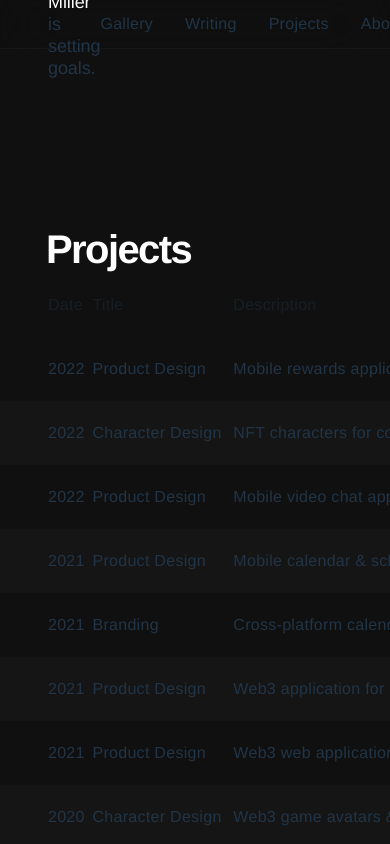
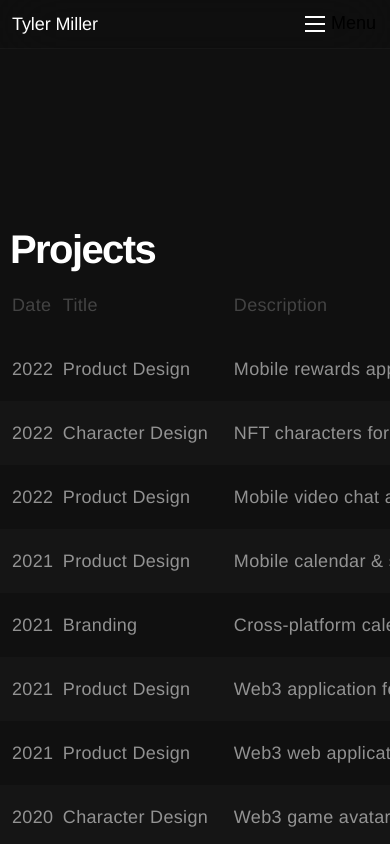
Before and after one commit to tlrmlr/pf2, a SvelteKit app in the folder app/: page /projects in a window 390 px wide. Shown: the top 844 px of the page. Built offline with nearby package versions, Linux system fonts and the light colour scheme.

Commit message:
moving on to mobile responsive behavior

```diff
--- a/app/src/app.css
+++ b/app/src/app.css
@@ -12,7 +12,7 @@
   background-color: rgba(16,16,16,1.0);
 
   font-family: Helvetica, Arial, sans-serif;
-  font-size: 16px;
+  font-size: 18px;
   letter-spacing: 0.018em;
   line-height: 1.5em;
   font-weight: 400;
@@ -94,7 +94,6 @@ p {
   margin: 0;
   padding: 0;
   max-width: var(--rag);
-  font-size: 18px;
   line-height: 22px;
   letter-spacing: -0.005em;
 }
@@ -133,10 +132,18 @@ a:hover, a:visited, a:focus, a:focus-visible {
 
 @media (prefers-color-scheme: light) {
   :root {
-    color: #213547;
-    background-color: #ffffff;
-  }
-  button {
-    background-color: #f9f9f9;
+
   }
 }
+
+@media (max-width: 700px) {
+  :root {
+    --padding: 24px;
+  }
+}
+
+@media (max-width: 420px) {
+  :root {
+    --padding: 12px;
+  }
+}
--- a/app/src/routes/Nav.svelte
+++ b/app/src/routes/Nav.svelte
@@ -1,10 +1,18 @@
 <script>
+    import Menu from '$lib/images/menu.svg';
     import { expressionArray } from './data.js';
 
     let chosenExpression = expressionArray[Math.floor(expressionArray.length*Math.random())];
 
     function chooseExpression() {
         chosenExpression = expressionArray[Math.floor(expressionArray.length*Math.random())];
+    }
+
+    let menuToggled = false;
+
+    function toggleMenu() {
+        menuToggled = !menuToggled;
+        console.log("flipped to " + menuToggled);
     }
 </script>
 
@@ -15,13 +23,24 @@
         <span>{chosenExpression}</span>
     </p>
     <nav>
-        <button id="menu-hamburger">Reveal</button>
+        <button id="menu-hamburger" on:click={toggleMenu}>
+            <img src={Menu} alt=""/>
+            <span>Menu</span>
+        </button>
         <ul class="navlinks">
             <li><a on:click={chooseExpression} href="/">Gallery</a></li>
             <li><a on:click={chooseExpression} href="/writing">Writing</a></li>
             <li><a on:click={chooseExpression} href="/projects">Projects</a></li>
             <li><a on:click={chooseExpression} href="/about">About</a></li>
         </ul>
+        {#if menuToggled === true}
+            <ul class="mobilinks">
+                <li><a on:click={toggleMenu} href="/">Gallery</a></li>
+                <li><a on:click={toggleMenu} href="/writing">Writing</a></li>
+                <li><a on:click={toggleMenu} href="/projects">Projects</a></li>
+                <li><a on:click={toggleMenu} href="/about">About</a></li>
+            </ul>
+        {/if}
     </nav>
 </header>
 
@@ -37,6 +56,29 @@
 
     #menu-hamburger {
         display: none;
+        padding: none;
+        margin: none;
+        background-color: rgba(0,0,0,0);
+        border: none;
+        font-size: 1em;
+        grid-template-columns: min-content min-content;
+        align-items: center;
+        gap: 4px;
+        padding: 2px;
+    }
+
+    #menu-hamburger span {
+        transition: border-bottom 100ms ease-in-out;
+        font-size: 1em;
+        border-bottom: 1px solid rgba(0,0,0,0);
+    }
+
+    #menu-hamburger:hover {
+        cursor: pointer;
+    }
+
+    #menu-hamburger:hover span {
+        border-bottom: 1px solid white;
     }
 
     header {
@@ -65,6 +107,23 @@
         flex-direction: row-reverse;
     }
 
+    ul li {
+        list-style: none;
+        font-weight: 500;
+    }
+
+    ul li a {
+        color: inherit;
+        text-decoration: inherit;
+        border-bottom: 1px solid rgba(255,255,255,0.0);
+        padding-bottom: 2px;
+    }
+
+    ul li a:hover {
+        color: rgba(255,255,255,1.0);
+        border-bottom: 1px solid rgba(255,255,255,1.0);
+    }
+
     .navlinks {
         display: grid;
         grid-template-columns: repeat(4, min-content);
@@ -73,20 +132,45 @@
         margin-block-start: 0;
     }
 
-    .navlinks li {
-        list-style: none;
-        font-weight: 500;
+    .mobilinks {
+        display: none;
+        grid-template-columns: repeat(1, min-content);
+        gap: 32px;
+        margin-block-end: 0;
+        margin-block-start: 0;
+        position: absolute;
+        top: calc(var(--displacement-nav));
+        bottom: 0;
+        left: calc(var(--padding));
+        right: 0;
+        color: white;
+        background: rgba(0,0,0,1.0);
+        z-index: 10000;
     }
 
-    .navlinks li a {
-        color: inherit;
-        text-decoration: inherit;
-        border-bottom: 1px solid rgba(255,255,255,0.0);
-        padding-bottom: 2px;
+    @media (max-width: 700px) {
+
     }
 
-    .navlinks li a:hover {
-        color: rgba(255,255,255,1.0);
-        border-bottom: 1px solid rgba(255,255,255,1.0);
+    @media (max-width: 420px) {
+        #logo span {
+            display: none;
+        }
+
+        #logo #wordmark {
+            display: block;
+        }
+
+        #menu-hamburger {
+            display: grid;
+        }
+
+        .navlinks {
+            display: none;
+        }
+
+        .mobilinks {
+            display: grid;
+        }
     }
 </style>
--- a/app/src/routes/projects/ProjectTable.svelte
+++ b/app/src/routes/projects/ProjectTable.svelte
@@ -63,4 +63,15 @@
       overflow: hidden;
       max-width:200px;
    }
+
+   @media (max-width: 420px) {
+      table {
+         width: 100vw;
+         overflow-x: scroll;
+      }
+
+      thead, tr {
+         min-width: 600px;
+      }
+   }
 </style>
```
Also changed, not shown: app/src/routes/+page.svelte (+1 -6 lines), app/src/routes/Gallery.svelte (+18 -0 lines), app/src/lib/images/menu.svg (added), 1 other file (tests, documents, lock files or other folders).
